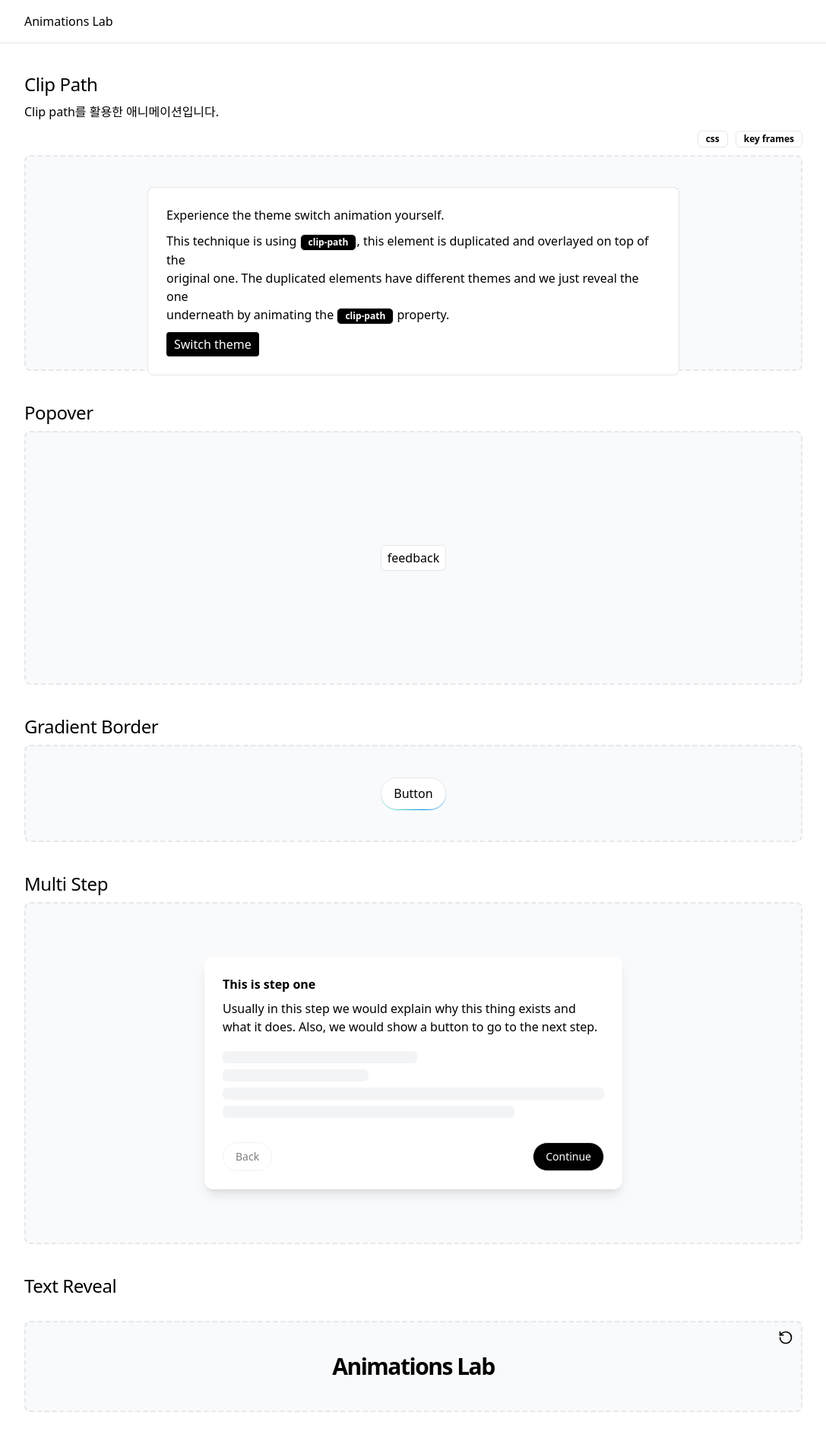
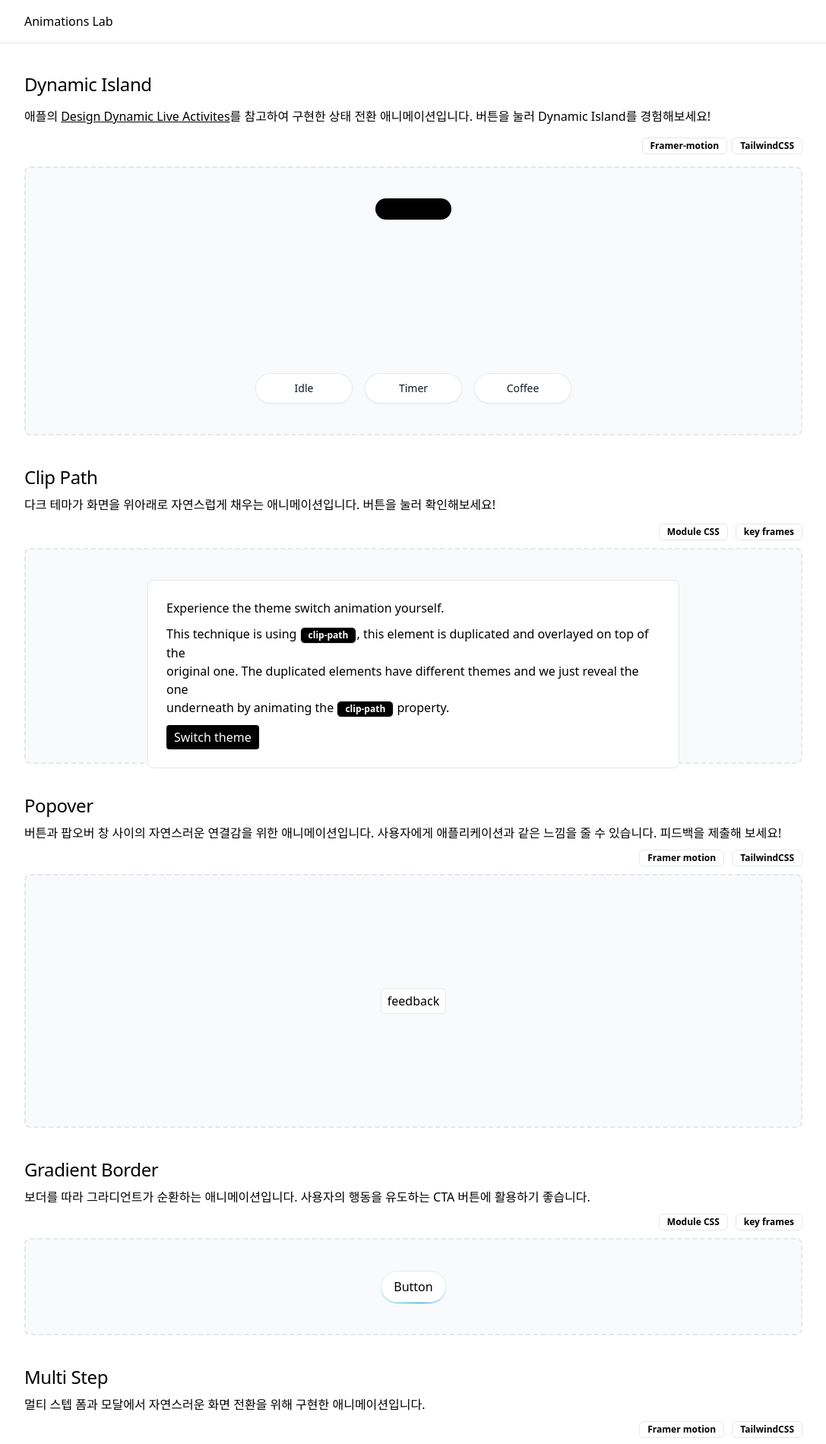
Before and after one commit to GreattitJY/animations-lab, a React (Vite) app: page / in a window 1280 px wide. Shown: the top 1900 px of the page at 76% size, without its empty margins (96-1183 px from the left). Built offline with nearby package versions, Linux system fonts and the light colour scheme.

Commit message:
add: animation description

```diff
--- a/src/components/animation-counter/index.tsx
+++ b/src/components/animation-counter/index.tsx
@@ -1,3 +1,4 @@
+import Badge from "../_common/badge";
 import Showcase from "../_common/showcase";
 import Example from "./example";
 
@@ -7,6 +8,13 @@ export default function AnimationCounter({}: AnimationCounterProps) {
   return (
     <section className="flex flex-col gap-2.5">
       <h2 className="text-title">Animation Counter</h2>
+      <p>
+        슬롯 머신처럼 숫자가 빠르게 오르내리는 카운터 애니메이션입니다. 숫자가 오르내리는 방향이
+        달라 역동적인 시각 효과가 있습니다.
+      </p>
+      <div className="flex gap-2.5 ml-auto">
+        <Badge>Framer motion</Badge>
+      </div>
       <Showcase>
         <Example />
       </Showcase>
--- a/src/components/animation-text/index.tsx
+++ b/src/components/animation-text/index.tsx
@@ -1,3 +1,4 @@
+import Badge from "../_common/badge";
 import Showcase from "../_common/showcase";
 import Example from "./example";
 
@@ -7,6 +8,13 @@ export default function AnimationText({}: AnimationTextProps) {
   return (
     <section className="flex flex-col gap-2.5">
       <h2 className="text-title">Animation Text</h2>
+      <p>
+        화면에 글자가 타이핑되듯이 하나씩 나타나면서 자연스럽게 문장이 완성되는 애니메이션입니다.
+        마지막 문장은 천천히 나타나 사용자에게 안정감을 전달합니다.
+      </p>
+      <div className="flex gap-2.5 ml-auto">
+        <Badge>Framer motion</Badge>
+      </div>
       <Showcase isReset>
         <Example />
       </Showcase>
--- a/src/components/clip-path/index.tsx
+++ b/src/components/clip-path/index.tsx
@@ -7,9 +7,11 @@ export default function ClipPath() {
   return (
     <section className="flex flex-col gap-2.5">
       <h2 className="text-title">Clip Path</h2>
-      <p>Clip path를 활용한 애니메이션입니다.</p>
+      <p>
+        다크 테마가 화면을 위아래로 자연스럽게 채우는 애니메이션입니다. 버튼을 눌러 확인해보세요!
+      </p>
       <div className="ml-auto space-x-2.5">
-        <Badge>css</Badge>
+        <Badge>Module CSS</Badge>
         <Badge>key frames</Badge>
       </div>
       <Showcase>
--- a/src/components/dynamic-island/index.tsx
+++ b/src/components/dynamic-island/index.tsx
@@ -1,3 +1,4 @@
+import Badge from "../_common/badge";
 import Showcase from "../_common/showcase";
 import Example from "./example";
 
@@ -5,8 +6,25 @@ interface DynamicIslandProps {}
 
 export default function DynamicIsland({}: DynamicIslandProps) {
   return (
-    <section className="flex flex-col gap-2">
+    <section className="flex flex-col gap-4">
       <h2 className="text-title">Dynamic Island</h2>
+      <div className="flex">
+        <p className="mr-1">애플의</p>
+        <a
+          href="https://youtu.be/m6WMwSj_EbA?t=8"
+          target="_"
+          className="underline hover:text-gray-500"
+        >
+          Design Dynamic Live Activites
+        </a>
+        <p>
+          를 참고하여 구현한 상태 전환 애니메이션입니다. 버튼을 눌러 Dynamic Island를 경험해보세요!
+        </p>
+      </div>
+      <div className="flex gap-1.5 ml-auto">
+        <Badge>Framer-motion</Badge>
+        <Badge>TailwindCSS</Badge>
+      </div>
       <Showcase>
         <Example />
       </Showcase>
--- a/src/components/gradient-border/index.tsx
+++ b/src/components/gradient-border/index.tsx
@@ -1,3 +1,4 @@
+import Badge from "../_common/badge";
 import Showcase from "../_common/showcase";
 import Example from "./example";
 
@@ -7,6 +8,14 @@ export default function GradientBorder({}: GradientBorderProps) {
   return (
     <section className="flex flex-col gap-2.5">
       <h2 className="text-title">Gradient Border</h2>
+      <p>
+        보더를 따라 그라디언트가 순환하는 애니메이션입니다. 사용자의 행동을 유도하는 CTA 버튼에
+        활용하기 좋습니다.
+      </p>
+      <div className="flex gap-2.5 ml-auto">
+        <Badge>Module CSS</Badge>
+        <Badge>key frames</Badge>
+      </div>
       <Showcase>
         <Example>Button</Example>
       </Showcase>
--- a/src/components/multi-step/index.tsx
+++ b/src/components/multi-step/index.tsx
@@ -1,3 +1,4 @@
+import Badge from "../_common/badge";
 import Showcase from "../_common/showcase";
 import Example from "./example";
 
@@ -7,6 +8,11 @@ export default function MultiStep({}: MultiStepProps) {
   return (
     <section className="flex flex-col gap-2.5">
       <h2 className="text-title">Multi Step</h2>
+      <p>멀티 스텝 폼과 모달에서 자연스러운 화면 전환을 위해 구현한 애니메이션입니다.</p>
+      <div className="flex gap-2.5 ml-auto">
+        <Badge>Framer motion</Badge>
+        <Badge>TailwindCSS</Badge>
+      </div>
       <Showcase className="h-[450px]">
         <Example />
       </Showcase>
--- a/src/components/multi-step/styles.css
+++ /dev/null
@@ -1,88 +0,0 @@
-.multi-step-wrapper {
-  position: relative;
-  margin: 100px auto;
-  width: 550px;
-  overflow: hidden;
-  border-radius: 12px;
-  box-shadow: 0 0 0 1px rgba(0, 0, 0, 0.08), 0px 2px 2px rgba(0, 0, 0, 0.04),
-    0px 8px 8px -8px rgba(0, 0, 0, 0.04);
-}
-
-.multi-step-inner {
-  padding: 24px;
-}
-
-.actions {
-  margin-top: 32px;
-  display: flex;
-  justify-content: space-between;
-}
-
-.secondary-button {
-  height: 32px;
-  width: 80px;
-  border-radius: 9999px;
-  font-size: 14px;
-  font-weight: 500;
-  color: #63635d;
-  box-shadow: 0 0 0 1px rgba(0, 0, 0, 0.08), 0px 2px 2px rgba(0, 0, 0, 0.04),
-    0px 8px 8px -8px rgba(0, 0, 0, 0.04);
-  cursor: pointer;
-}
-
-.secondary-button:hover:not(:disabled) {
-  color: black;
-}
-
-.primary-button {
-  border-radius: 9999px;
-  font-weight: 600;
-  font-size: 14px;
-  height: 32px;
-  width: 120px;
-  color: white;
-  overflow: hidden;
-  background: linear-gradient(180deg, #1994ff 0%, #157cff 100%);
-  box-shadow: 0px 0px 1px 1px rgba(255, 255, 255, 0.08) inset, 0px 1px 1.5px 0px rgba(0, 0, 0, 0.32),
-    0px 0px 0px 0.5px #1a94ff;
-  position: relative;
-}
-
-.primary-button span {
-  display: flex;
-  width: 100%;
-  align-items: center;
-  justify-content: center;
-  color: white;
-  text-shadow: 0px 1px 1.5px rgba(0, 0, 0, 0.16);
-}
-
-.heading {
-  margin-bottom: 8px;
-  font-weight: 600;
-}
-
-.skeletons {
-  margin-top: 20px;
-  display: flex;
-  flex-direction: column;
-  gap: 8px;
-}
-
-.skeleton {
-  border-radius: 6px;
-  background: #f2f1f0;
-  height: 16px;
-  animation: pulse 2s cubic-bezier(0.4, 0, 0.6, 1) infinite;
-}
-
-@keyframes pulse {
-  50% {
-    opacity: 0.5;
-  }
-}
-
-button:disabled {
-  cursor: not-allowed;
-  opacity: 0.5;
-}
--- a/src/components/popover/index.tsx
+++ b/src/components/popover/index.tsx
@@ -1,3 +1,4 @@
+import Badge from "../_common/badge";
 import Showcase from "../_common/showcase";
 import Example from "./example";
 
@@ -7,6 +8,14 @@ export default function Popover({}: PopoverProps) {
   return (
     <section className="flex flex-col gap-2.5">
       <h2 className="text-title">Popover</h2>
+      <p>
+        버튼과 팝오버 창 사이의 자연스러운 연결감을 위한 애니메이션입니다. 사용자에게 애플리케이션과
+        같은 느낌을 줄 수 있습니다. 피드백을 제출해 보세요!
+      </p>
+      <div className="flex gap-2.5 ml-auto">
+        <Badge>Framer motion</Badge>
+        <Badge>TailwindCSS</Badge>
+      </div>
       <Showcase>
         <Example />
       </Showcase>
--- a/src/components/text-reveal/index.tsx
+++ b/src/components/text-reveal/index.tsx
@@ -1,3 +1,4 @@
+import Badge from "../_common/badge";
 import Showcase from "../_common/showcase";
 import Example from "./example";
 
@@ -5,8 +6,13 @@ interface TextRevealProps {}
 
 export default function TextReveal({}: TextRevealProps) {
   return (
-    <section className="flex flex-col gap-8">
+    <section className="flex flex-col gap-2.5">
       <h2 className="text-title">Text Reveal</h2>
+      <p>텍스트가 아래에서 위로 부드럽게 이동하며 점차 선명해지는 애니메이션입니다.</p>
+      <div className="flex gap-2.5 ml-auto">
+        <Badge>Module CSS</Badge>
+        <Badge>key frames</Badge>
+      </div>
       <Showcase isReset>
         <Example />
       </Showcase>
--- a/src/routes/pages/home.tsx
+++ b/src/routes/pages/home.tsx
@@ -12,6 +12,7 @@ interface HomeProps {}
 export default function Home({}: HomeProps) {
   return (
     <article className="flex flex-col gap-10">
+      <DynamicIsland />
       <ClipPath />
       <Popover />
       <GradientBorder />
@@ -19,7 +20,6 @@ export default function Home({}: HomeProps) {
       <TextReveal />
       <AnimationText />
       <AnimationCounter />
-      <DynamicIsland />
     </article>
   );
 }
```
